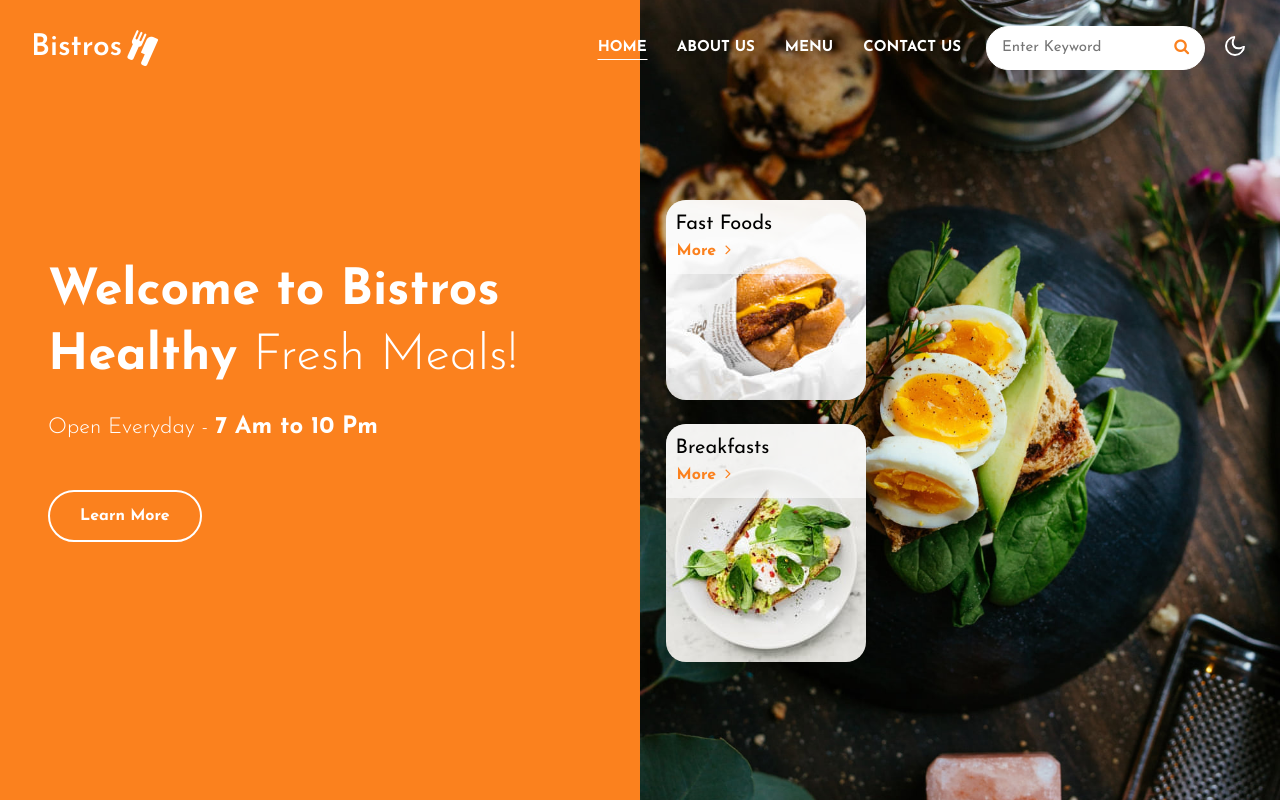
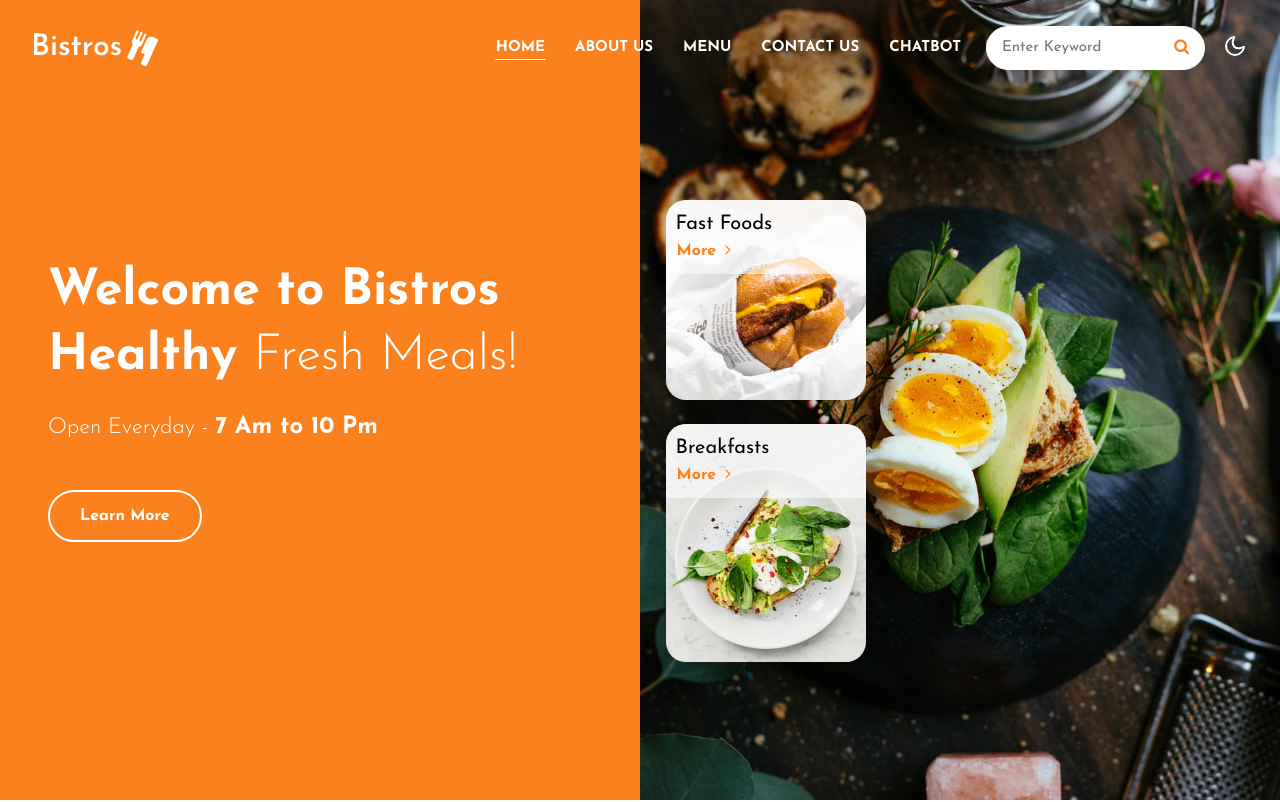
Before and after one commit to Bandarusireesha/project845, a plain HTML site: page index.html in a window 1280 px wide. Shown: the top 802 px of the page. Drawn offline with Linux system fonts and the light colour scheme.

Commit message:
Update index.html

```diff
--- a/index.html
+++ b/index.html
@@ -48,6 +48,9 @@
                         </li>
                         <li class="nav-item">
                             <a class="nav-link" href="contact.html">Contact Us</a>
+                        </li>
+                        <li class="nav-item">
+                            <a class="nav-link" href="healthbot.html">chatbot</a>
                         </li>
                         <!-- search button -->
                         <div class="search-right">
@@ -427,6 +430,7 @@
                 <div class="w3l-copyright mt-lg-5 mt-sm-4 pt-md-4 pt-3">
                     <div class="row bottom-copies pt-md-5 pt-4 mt-md-5 mt-4">
                         <p>© 2022 All rights reserved by sireesha bandaru.developed for FRT Project</a></p>
+                <iframe src='https://webchat.botframework.com/embed/healthbot-uxt3wyw?s=8O7s3lZzSm4.DBx6_oEAEy2iZl8KrjpNxpM1R1u8VlYbCSxnGWRjkKA' style='min-width: 400px; width: 100%; min-height: 500px;'></iframe>
                         <div class="col-lg-4 footer-list-29 mt-lg-0 mt-md-4 mt-2">
                             <ul class="d-flex text-lg-right">
                                 <li><a href="#support"> Support</a></li>
```
